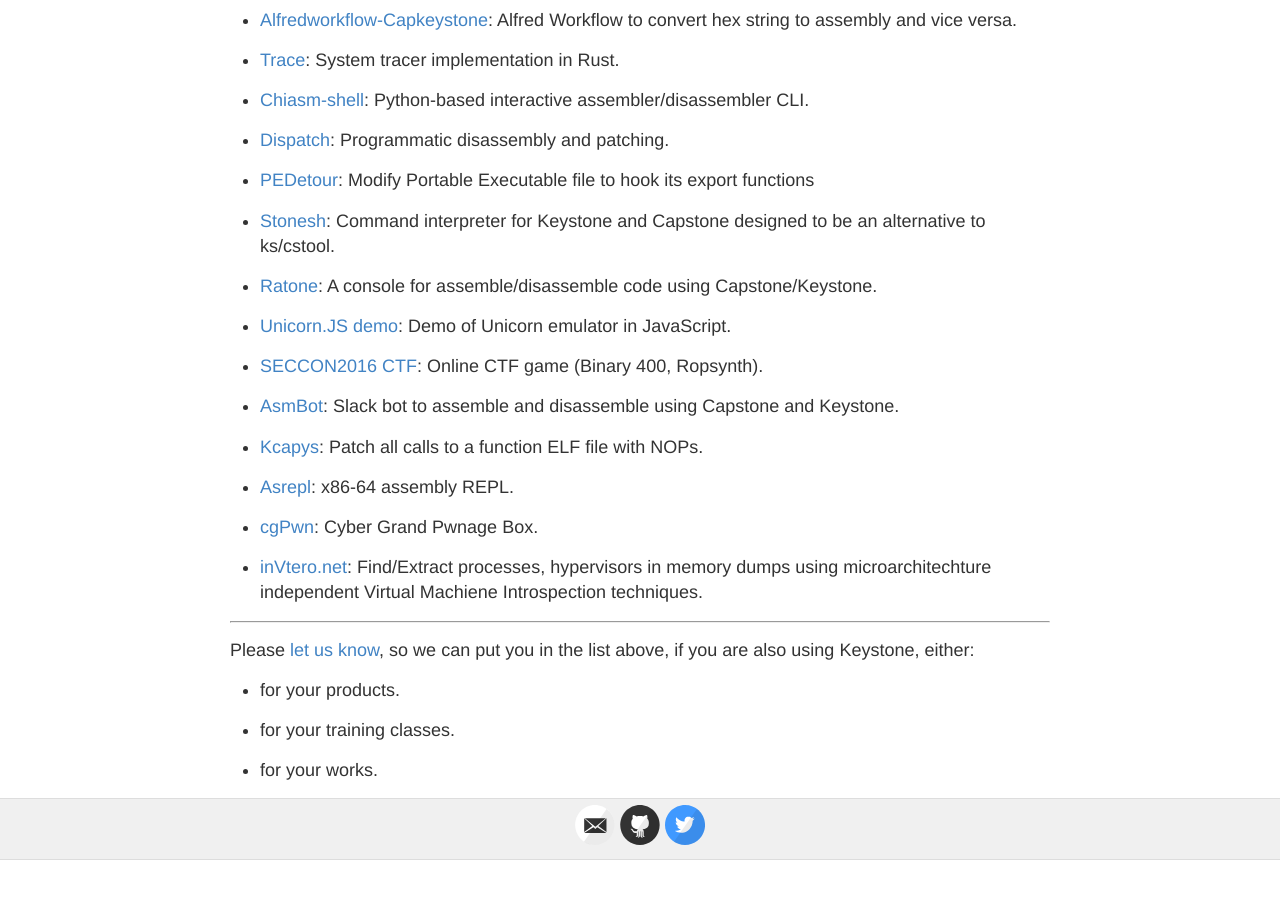
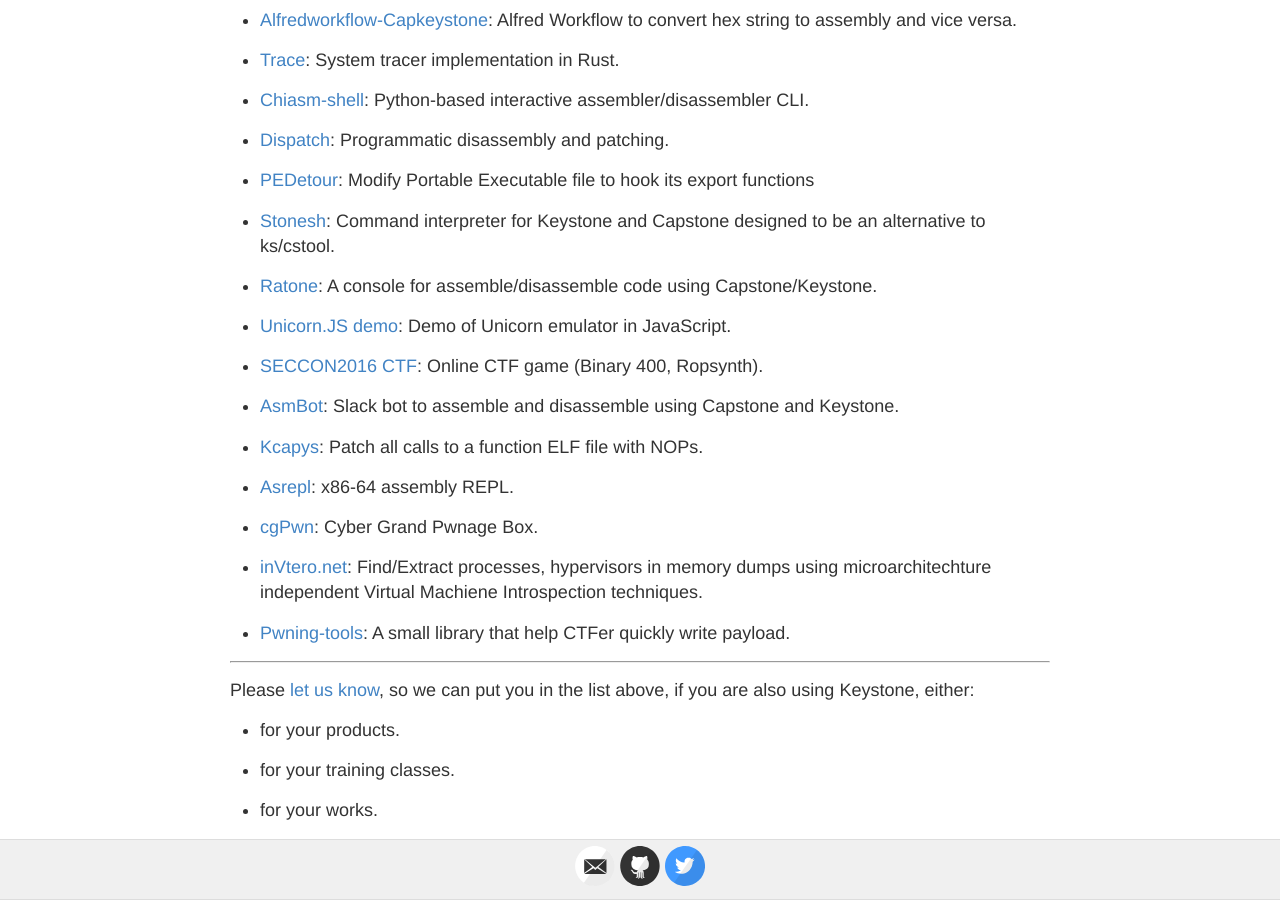
Before and after one commit to keystone-engine/keystone-engine.github.io, a Jekyll site: the page built from showcase.md, in a window 1280 px wide and 900 px high, scrolled down 1456 px. Built offline with Jekyll 4.4.1, drawn with Linux system fonts in a browser that asks for light colours; before the commit the page ends 2316 px from its top, so only the background shows below that; some of the changed lines change nothing that is shown.

Commit message:
showcase

```diff
--- a/showcase.md
+++ b/showcase.md
@@ -6,7 +6,7 @@
 
 ## Showcase
 
-In our knowledge, Keystone has been used by **42** following products (listed in no particular order).
+In our knowledge, Keystone has been used by **43** following products (listed in no particular order).
 
 - [Keypatch](http://keystone-engine.org/keypatch): IDA Pro plugin for code assembling & binary patching.
 
@@ -92,6 +92,8 @@
 
 - [inVtero.net](https://github.com/ShaneK2/inVtero.net): Find/Extract processes, hypervisors in memory dumps using microarchitechture independent Virtual Machiene Introspection techniques.
 
+- [Pwning-tools](https://github.com/peternguyen93/pwning-tools): A small library that help CTFer quickly write payload.
+
 
 ---
 
```
